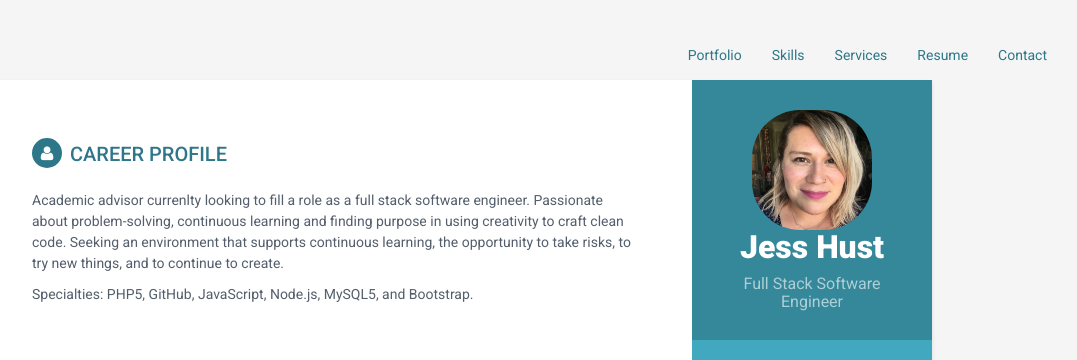
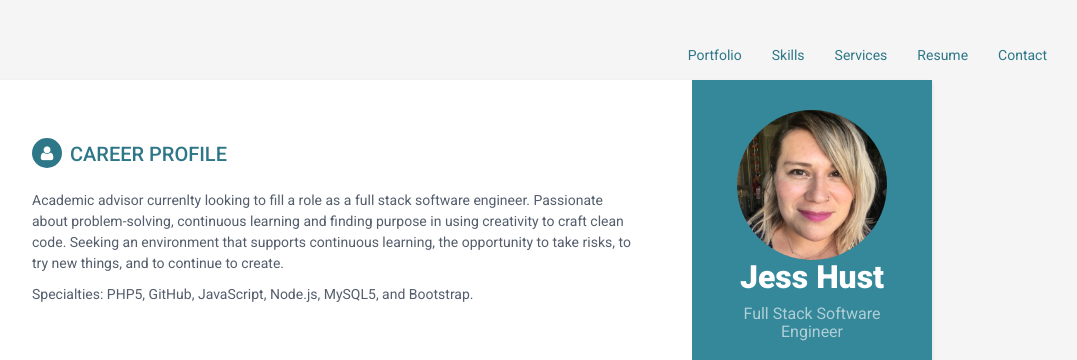
Before and after one commit to jesshust/jesshust.github.io, a plain HTML site: page resume.html in a window 1280 px wide. Shown: the top 360 px of the page, without its empty margins (188-1265 px from the left). Drawn offline with Linux system fonts and the light colour scheme.

Commit message:
photo update

```diff
--- a/assets/css/styles.css
+++ b/assets/css/styles.css
@@ -44,11 +44,11 @@ p {
 }
 
 .img-circle {
-  border-radius: 40%;
+  border-radius: 50%;
 /*  margin-bottom: 10px;
   margin-right: 15px; */
-  height: 120px;
-  width: 120px;
+  height: 150px;
+  width: 150px;
 }
 
 .wrapper {
```
